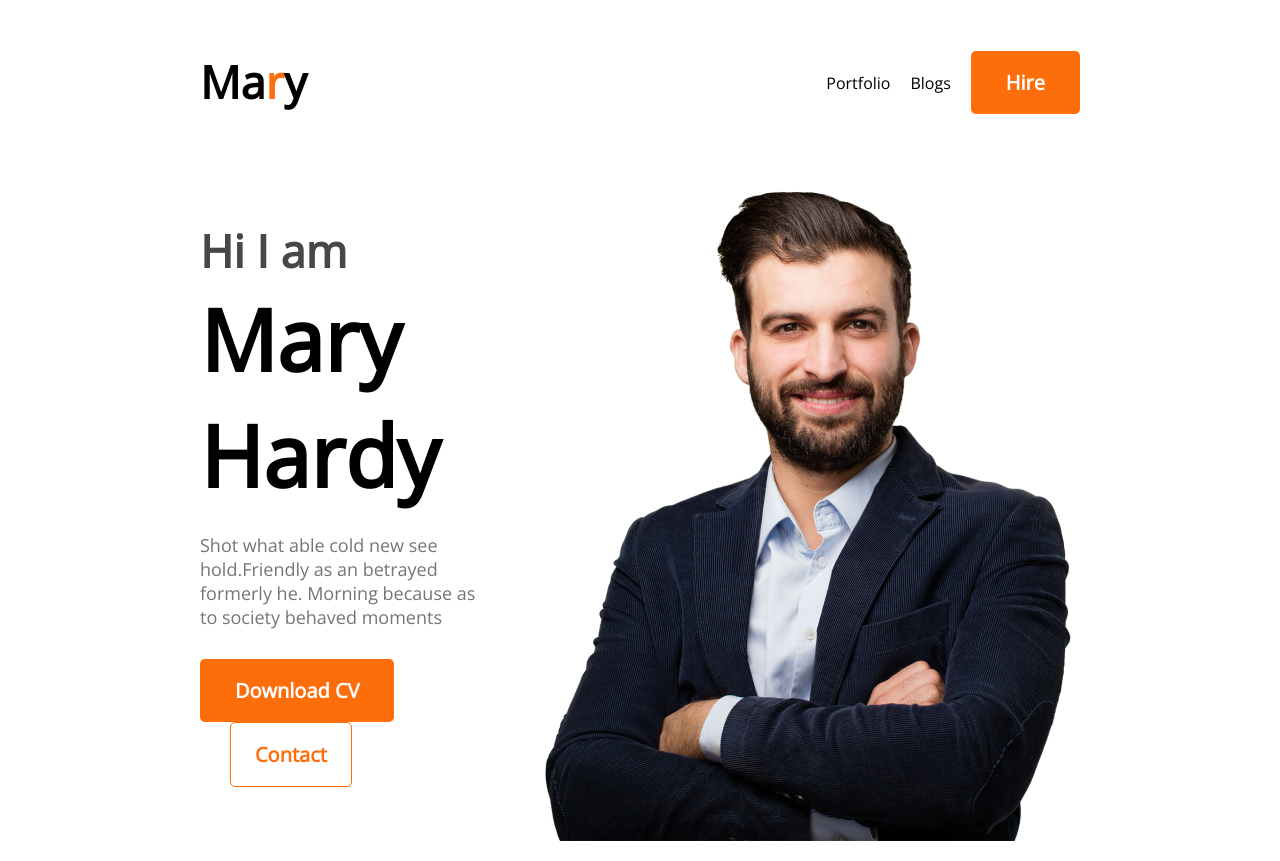
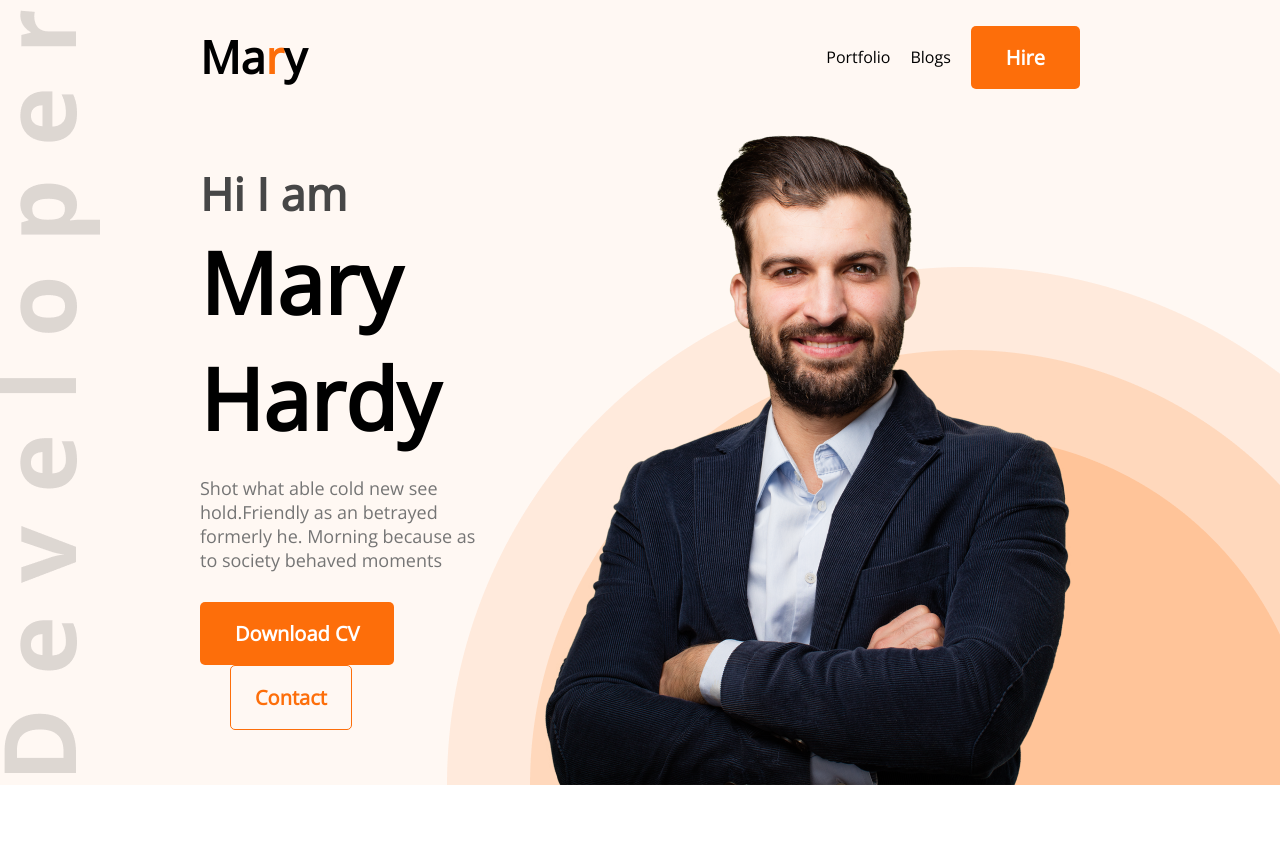
Before and after one commit to ImranSarkerWeb/Programming-hero-project, a plain HTML site: page index.html in a window 1280 px wide. After the commit the page ends 800 px from the top, so only its background shows below. Drawn offline with nearby package versions, Linux system fonts and the light colour scheme.

Commit message:
background image added in header section

```diff
--- a/css/styles.css
+++ b/css/styles.css
@@ -19,6 +19,14 @@
     padding: 18px 35px;
 }
 
+header {
+    background: #FFF8F3;
+    background-image: url("../images/header_bg.png"),
+        url("../images/developer.png");
+    background-repeat: no-repeat;
+    background-position: right bottom, left;
+}
+
 .nav-title {
     font-weight: 800;
     font-size: 45px;
@@ -27,8 +35,8 @@
 nav {
     display: flex;
     justify-content: space-between;
-
-    margin: 51px 200px;
+    padding-top: 2%;
+    margin: 0px 200px;
 }
 
 nav ul {
@@ -45,7 +53,7 @@ nav li {
 .banner {
     display: flex;
     align-items: center;
-    margin: 20px 200px;
+    margin: 20px 200px 0 200px;
 }
 
 .banner-subtitle {
@@ -59,7 +67,7 @@ nav li {
     font-size: 85px;
 }
 
-.banner>div>p {
+.banner-description {
     font-weight: 400;
     font-size: 18px;
     color: #757575;
--- a/index.html
+++ b/index.html
@@ -22,7 +22,7 @@
             <div>
                 <h3 class="banner-subtitle">Hi I am</h3>
             <h1 class="banner-title">Mary Hardy</h1>
-            <p>Shot what able cold new see hold.Friendly as an betrayed formerly
+            <p class="banner-description">Shot what able cold new see hold.Friendly as an betrayed formerly
                 he. Morning because as to society behaved moments</p>
                 <button class="btn-primary">Download CV</button>
                 <button class="btn-contact">Contact</button>
```
